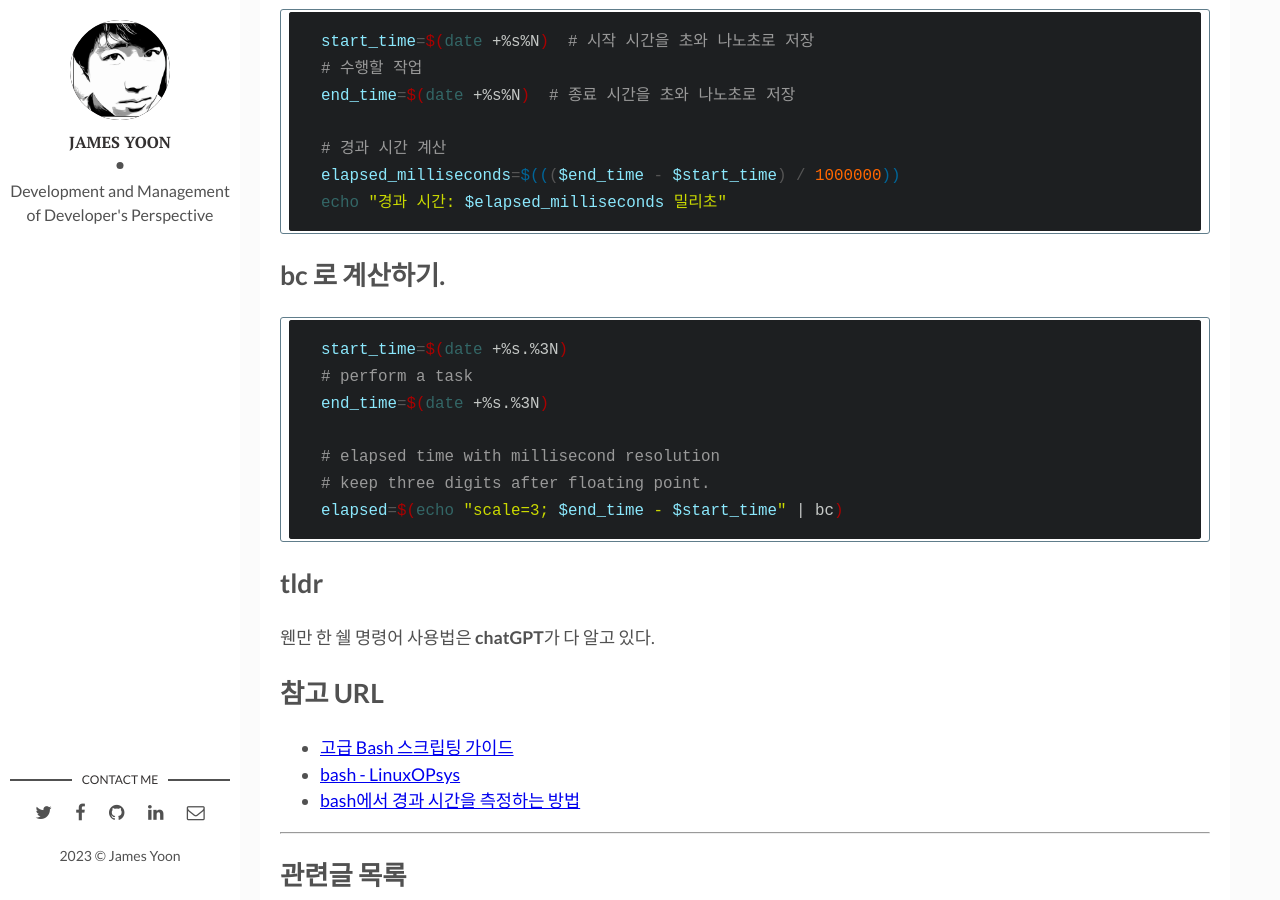
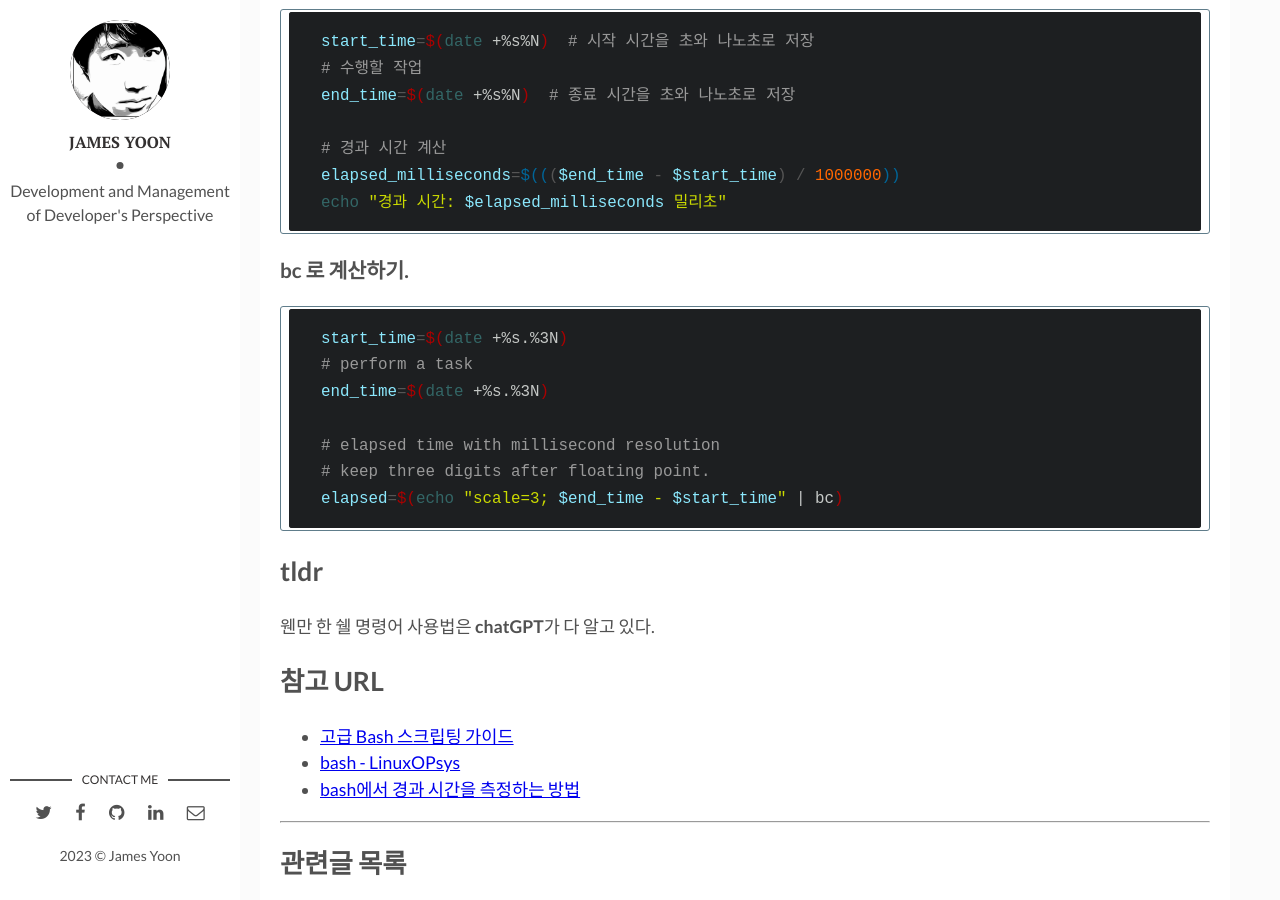
Before and after one commit to butteryoon/butteryoon.github.io, a Jekyll site: the page built from _posts/2023-10-29-bash.md, in a window 1280 px wide and 900 px high, scrolled down 3189 px. Built offline with Jekyll 4.4.1, drawn with Linux system fonts in a browser that asks for light colours; comment, search, counter and statistics services are not loaded.

Commit message:
gem update

````diff
--- a/_posts/2023-10-29-bash.md
+++ b/_posts/2023-10-29-bash.md
@@ -125,7 +125,7 @@ elapsed_milliseconds=$((($end_time - $start_time) / 1000000))
 echo "경과 시간: $elapsed_milliseconds 밀리초"
 ```
 
-## bc 로 계산하기.
+### bc 로 계산하기.
 
 ```bash
 start_time=$(date +%s.%3N)
````
Also changed, not shown: Gemfile.lock.
